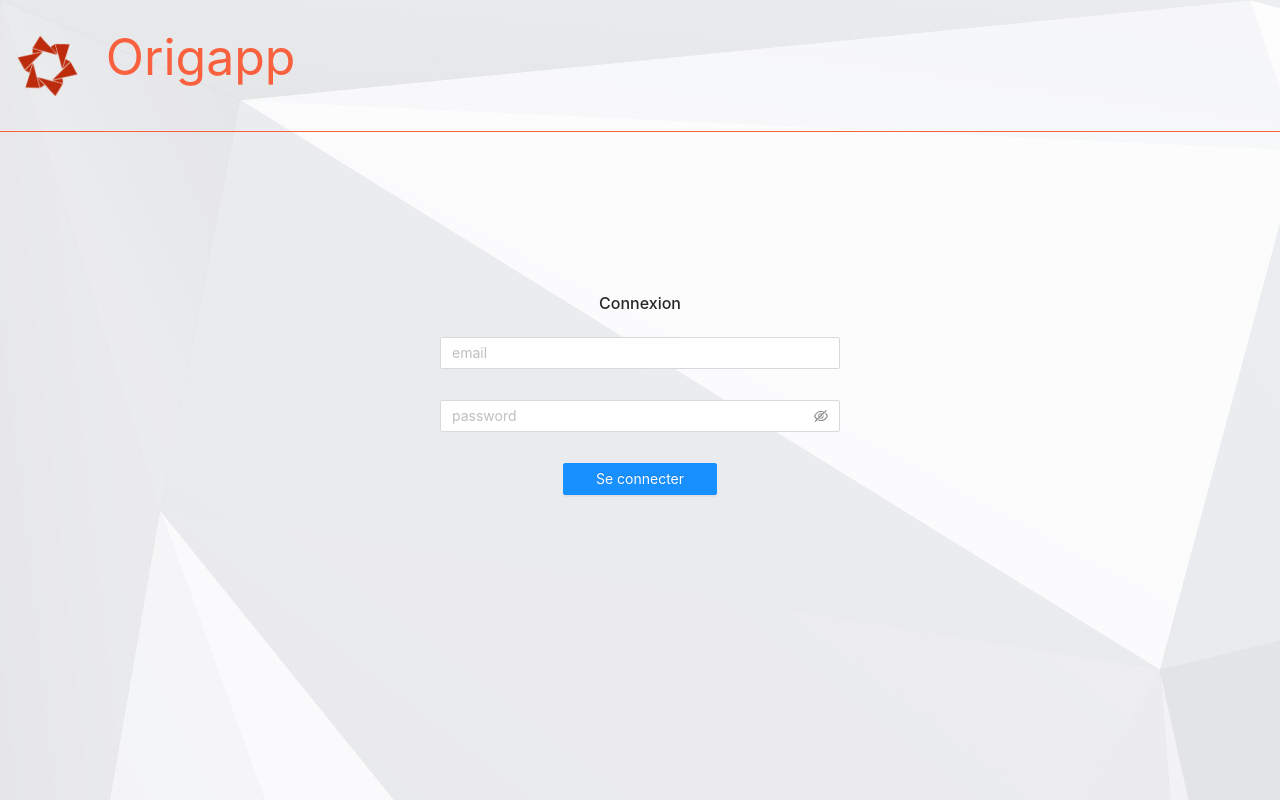
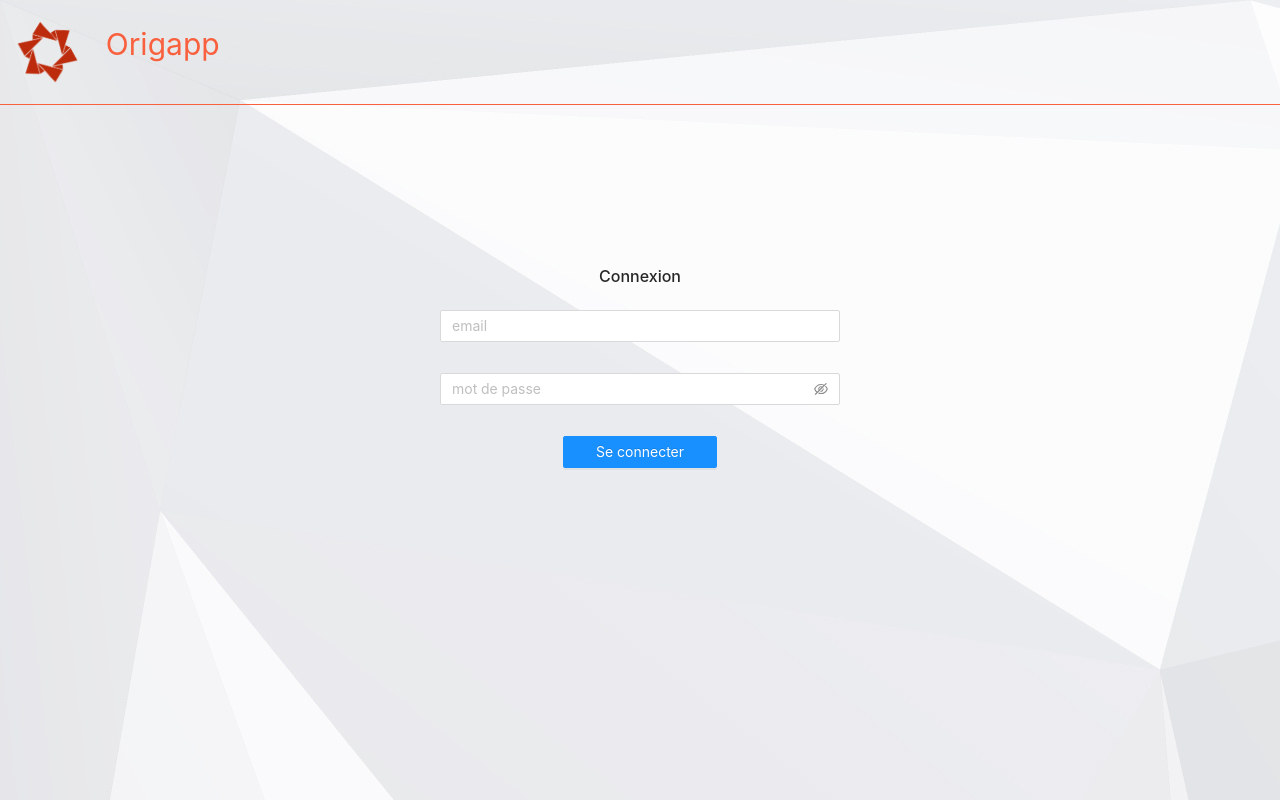
Before and after one commit to remiserougne2017/origapp-back, a React (Create React App) app in the folder back-office/: page / in a window 1280 px wide. Built offline with nearby package versions, Linux system fonts and the light colour scheme.

Commit message:
un peu de css

```diff
--- a/back-office/src/App.css
+++ b/back-office/src/App.css
@@ -5,6 +5,12 @@
 .App-logo {
   height: 8vmin;
   pointer-events: none;
+}
+
+#root{
+  display: flex;
+  justify-content: center;
+  background-image: url('./origami_background.jpg')
 }
 
 @media (prefers-reduced-motion: no-preference) {
--- a/back-office/src/components/Book.js
+++ b/back-office/src/components/Book.js
@@ -21,7 +21,6 @@ function Book(props) {
 let mainTitleStyle = {
     fontSize:20,
     textAlign:'left',
-    fontSize:40,
     color: color('red'),
     padding:5,
     paddingLeft:50 ,
@@ -77,10 +76,13 @@ const toDeleteBook = async (id)=>{
     if(r){
         var deleteBook = await fetch(`/bo/deleteBook/${id}`)
         var resp= await deleteBook.json()
-        console.log("resp delete",resp)
+
         if(resp.result=='ok'){
+            console.log("resp delete",resp)
             // setDeleteBook(true)
-            return <Redirect to={"/Home"}/>
+            return <Redirect to="/Home"/>
+        }else{
+            console.log("resp delete else")
         }
     }
 
@@ -171,7 +173,7 @@ var displayTags = dataBook.category.map((tag, i) => {
         console.log("CREA BOOK")
         setTimeout(() => {
             loadDataBook();
-          }, 3000);
+          }, 1500);
         setIsVisibleUpdateBook(false)
 }
 //Delete Content
@@ -187,7 +189,7 @@ const deleteContent =(id)=>{
 // affichage des cards contenus
 var displayContents = dataBook.contentData.map((cont, i) => {
     return (
-        <Col xs='12' sm='4' key={i}>
+        <Col xs="12" sm="6" lg="4" key={i}>
         <Card key={i} style={{ borderRadius:10,backgroundColor:'#ECF0F1',marginBottom:20}}>
             <div style={{display:'flex',flexDirection:'column'}}>
                 <div style = {{display:'flex',flexDirection:'row', justifyContent:'space-between',marginBottom:10,alignItems:'center'}}>
@@ -271,7 +273,7 @@ if(props.token==""){
         <div style = {{marginLeft:30}}>
             <Row style = {{display:'flex',flexDirection:'column',marginLeft:20}}>
                 <div style = {mainTitleStyle}>Les contenus associés</div>
-                <Button style = {{width:'20%', margin:30}} type='primary' onClick={()=>{setIsVisible(true);setIdContent('new-content')}}>Ajouter un contenu</Button>
+                <Button style = {{width:'20%', margin:15,padding:5}} type='primary' onClick={()=>{setIsVisible(true);setIdContent('new-content')}}>Ajouter un contenu</Button>
             </Row>
         </div>
         <OverlayContent isVisible = {isVisible} handleClickParent ={handleClickOverlayCreaContent} idBook = {props.match.params.idBook} idContent = {idContent}/>
--- a/back-office/src/components/Header.js
+++ b/back-office/src/components/Header.js
@@ -8,9 +8,11 @@ import {connect} from 'react-redux'
 
 function Header(props) {
   return (
-    <div style = {{display:'flex',flexDirection:'row', paddingBottom:20, paddingLeft:20, paddingTop:20,marginBottom:30, backgroundColor:'white', alignItems:'center',borderBottomColor:color('red'),borderBottomWidth:1,borderBottomStyle:'solid'}}>
+    <div style = {{display:'flex',flexDirection:'row', paddingBottom:20, paddingLeft:20,
+      paddingTop:20,marginBottom:1, alignItems:'center',borderBottomColor:color('red'),
+      borderBottomWidth:1,borderBottomStyle:'solid'}}>
         <img src={logo} className="App-logo" alt="logo" />
-        <p style = {{fontSize:20, textAlign:'left',fontSize:50, color: color('red'), paddingLeft:30}}> Origapp
+        <p style = {{fontSize:30, textAlign:'left', color: color('red'), paddingLeft:30}}> Origapp
         </p>
         <div style={{display:"flex",marginLeft:"auto",marginRight:40}}>
         <LogoutOutlined onClick={()=>{console.log('logOut');props.deletePublisher();props.deleteToken()}} />
--- a/back-office/src/components/Home.js
+++ b/back-office/src/components/Home.js
@@ -46,14 +46,14 @@ useEffect(()=>{
     // STYLE VARIABLES:
 
     let mainTitleStyle = {
-        fontSize:20,
+        fontSize:22,
         textAlign:'left',
-        fontSize:40,
         color: color('red'),
-        padding:5,
+        paddingTop:5,
         paddingLeft:50 ,
         marginLeft:30,
         marginBottom:40,
+        marginTop:20,
         borderBottomColor:color('red'),
         borderBottomWidth:3,
         borderBottomStyle:'solid'        // backgroundColor:color('red')
@@ -81,21 +81,19 @@ useEffect(()=>{
 
 var displayBooks = dataBooks.map((book, i) => {
     return (
-        <Col  key={i} xs="12" sm="4" >
+        <Col  key={i} xs="12" sm="6" lg="4" >
             <Link  key={i}
                 to={`/openbook/${book.idBook}`}
                 style={{ textDecoration: 'none' }}
                 >
                 <Card key={i} title={book.title}
-                    style = {{marginBottom:20,borderRadius:10}}
+                    style = {{marginBottom:20,borderRadius:10, }}
                     hoverable = {true}
                     headStyle = {{backgroundColor:color('red'),color:'white'}}>
                     {/* <p>Dernière modification :{DateFormat(book.lastModified)}</p> */}
-
+                    <Button type="primary" style = {{...buttonStyle}} ><Link to={`/openbook/${book.idBook}`}>Voir</Link></Button>
                     <div style = {{flexDirection:'row',display:'flex', justifyContent:'space-between'}}>
                         <img src = {book.image} style = {{height:"200px",marginTop:'auto'}} />
-
-                        <Button type="primary" style = {{...buttonStyle}} ><Link to={`/openbook/${book.idBook}`}>Voir</Link></Button>
                     </div>
                 </Card>
             </Link>
@@ -109,7 +107,9 @@ var displayBooks = dataBooks.map((book, i) => {
     const handleClickOverlayCreaBook = (bool)=>{
             setVisible(false)
             //recharger la page pour afficher les modifs
+            setTimeout(() => {
                 toLoadBooks()
+            }, 1500);
     }
 
 // RETURN GLOBAL
@@ -118,18 +118,20 @@ if(props.token==""){
     return <Redirect to={"/"}/>
 }else{
   return (
-    <div style = {{backgroundImage: `url(${background})`, height:'100vh'}}>
+    //   <Container >
+        //   <Row>
+        <div style = {{width:"100%",backgroundColor:"transparent",margin:20}}>
             <Header/>
             {/* <InputFileCustom></InputFileCustom> */}
-        <div style = {{display:'flex',flexDirection: 'column',justifyContent:'left'}}>
+            <div style = {{display:'flex',flexDirection: 'column',justifyContent:'left',backgroundColor:"white"}}>
                 <div style = {{height:200}}>
                     <div style = {mainTitleStyle}>Tableau de bord</div>
                 </div>
                 <div style = {{display:'flex', flexDirection:'column'}}>
                     <div style = {mainTitleStyle}>Mes livres
                     </div>
-                <div style = {{marginLeft:30}}>
-                    <Button style = {{width:'20%',marginTop:20, marginBottom:60,height:50, ...buttonStyle}} type="primary" onClick={()=>{setVisible(true)}}>Ajouter un livre</Button>
+                    <div style = {{margin:30}}>
+                        <Button style = {{marginTop:20, marginBottom:60,height:50, ...buttonStyle}} type="primary" onClick={()=>{setVisible(true)}}>Ajouter un livre</Button>
                         <Row>
                             {displayBooks}
                         <OverlayForm visible={visible} handleClickParent ={handleClickOverlayCreaBook}/>
@@ -138,6 +140,8 @@ if(props.token==""){
                 </div>
             </div>
         </div>
+        // </Row>
+    // </Container>
   );
 }}
 
--- a/back-office/src/components/sign.js
+++ b/back-office/src/components/sign.js
@@ -49,7 +49,7 @@ function SignInUp(props) {
       <div style = {{display:'flex',flexDirection:'row', paddingBottom:20, paddingLeft:20,
        paddingTop:20,marginBottom:30, alignItems:'center',borderBottomColor:color('red'),borderBottomWidth:1,borderBottomStyle:'solid'}}>
         <img src={logo} className="App-logo" alt="logo" />
-        <p style = {{fontSize:20, textAlign:'left',fontSize:50, color: color('red'), paddingLeft:30}}> Origapp
+        <p style = {{fontSize:30, textAlign:'left',color: color('red'), paddingLeft:30}}> Origapp
         </p>
       </div>
       {/* SIGN-IN */}
@@ -59,7 +59,7 @@ function SignInUp(props) {
 
           <Input onChange={(e) => setSignInEmail(e.target.value)} className="Login-input" placeholder="email" />
           <p style={{fontStyle:'italic',color:'red'}}>{errorMess.email?errorMess.email:null}</p>
-          <Input.Password onChange={(e) => setSignInPassword(e.target.value)} className="Login-input" placeholder="password" value={signInPassword} />
+          <Input.Password onChange={(e) => setSignInPassword(e.target.value)} className="Login-input" placeholder="mot de passe" value={signInPassword} />
           <p style={{fontStyle:'italic',color:'red'}}>{errorMess.password?(errorMess.password):null}{errorMess.emptyFieldPwd?(errorMess.emptyFieldPwd):null}</p>
           <Button onClick={() =>{handleSubmitSignin();setSignInPassword('')}}  style={{marginTop:15,width:'20%'}} type="primary">Se connecter</Button>
 
```
Also changed, not shown: back-office/src/index.css (line endings or trailing spaces). Lines whose indentation alone changed are shown as unchanged.
